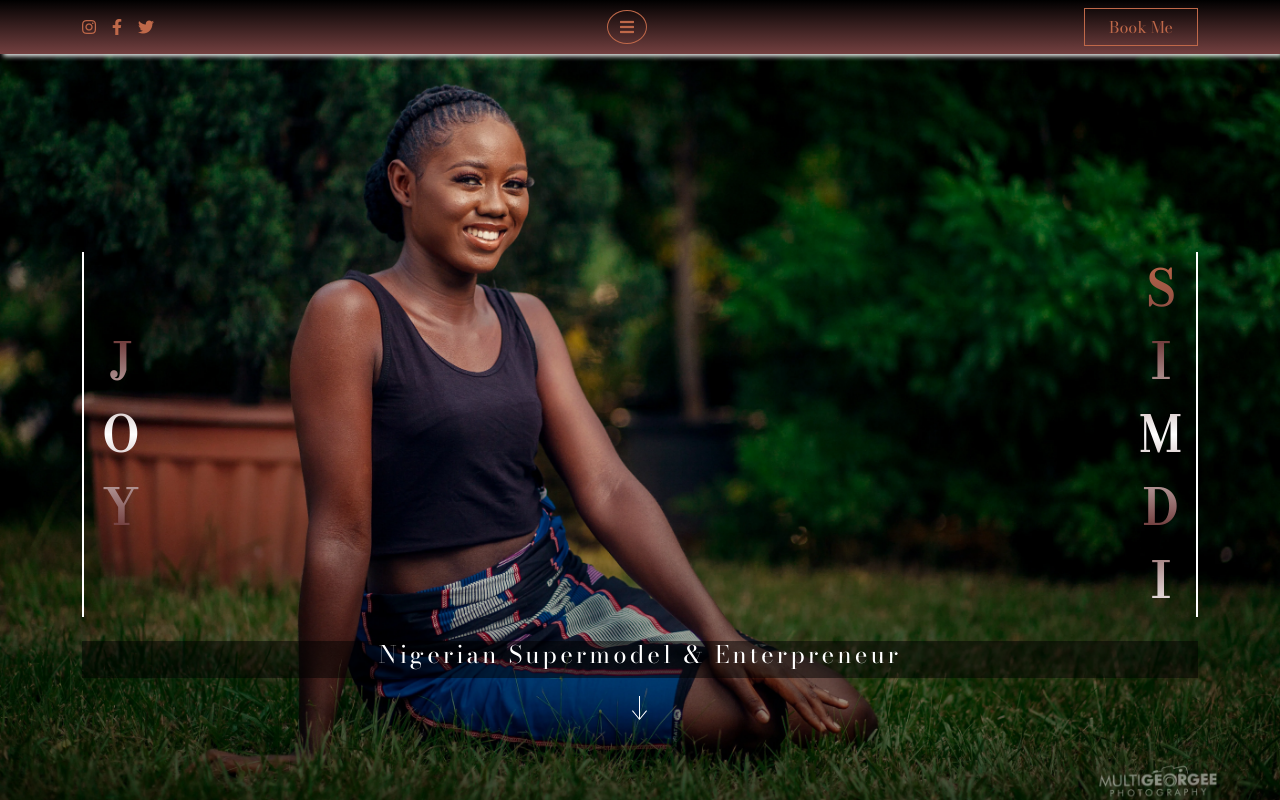
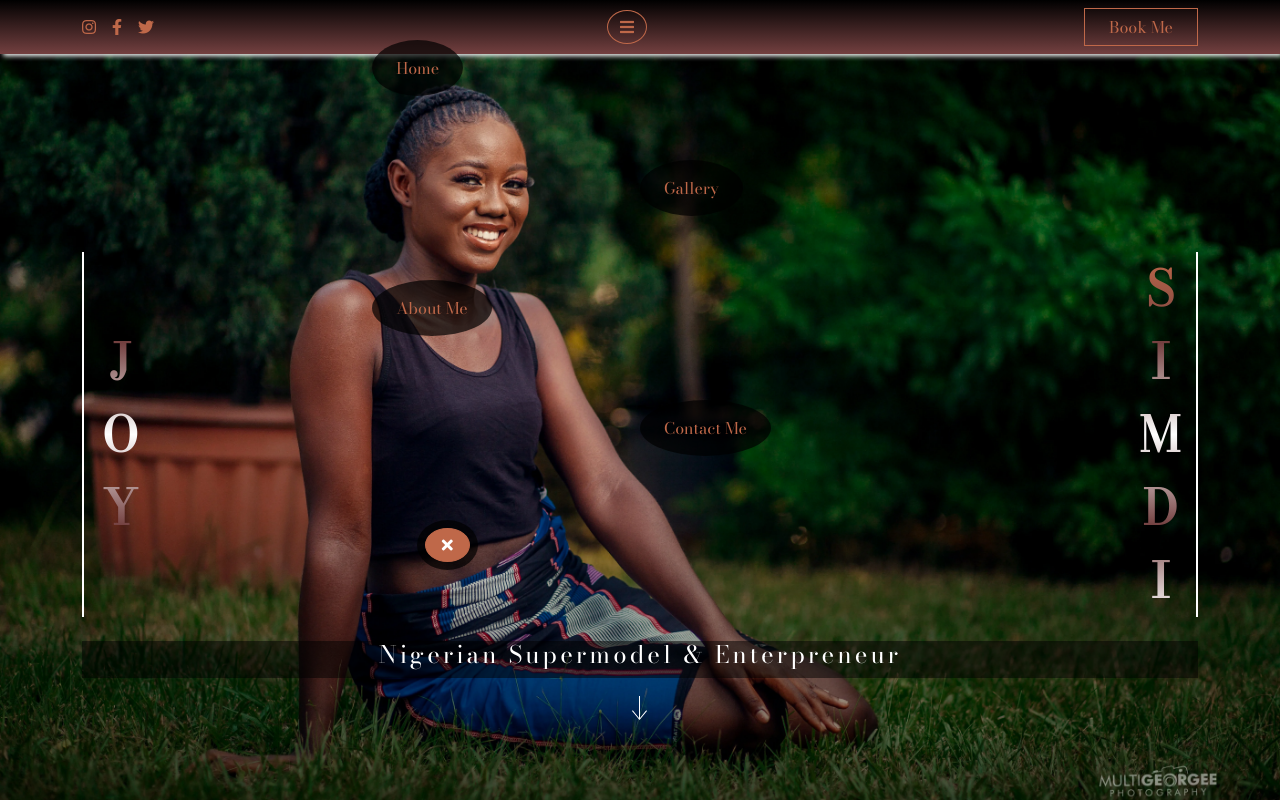
Before and after one commit to buezrico/simdi, a Next.js app: page / in a window 1280 px wide. Shown: the top 800 px of the page. Built offline with nearby package versions, Linux system fonts and the light colour scheme.

Commit message:
still on navbar

```diff
--- a/src/components/NavbarComp.tsx
+++ b/src/components/NavbarComp.tsx
@@ -4,13 +4,18 @@ import { gsap } from "gsap";
 const NavbarComp = () => {
   const [nav, setNav] = useState(false);
 
-  const tween = gsap.from(".menu", {
-    duration: 1.5,
-    ease: "elastic.out(1, 0.3)",
-    top: -90,
-    opacity: 0,
-    delay: 1,
-  });
+  // useEffect(() => {
+  //   let tween = gsap.to(".menu", { duration: 5, ease: "elastic", top: "50%" });
+  //   tween.play();
+  // }, []);
+
+  // const tween = gsap.to(".menu", {
+  //   duration: 1.5,
+  //   ease: "elastic.out(1, 0.3)",
+  //   top: -90,
+  //   opacity: 0,
+  //   delay: 1,
+  // });
 
   return (
     <nav className="navbar text-primary">
@@ -22,7 +27,7 @@ const NavbarComp = () => {
         </div>
 
         <button className="btn rounded-circle btn-outline-primary py-1">
-          <i className="fas fa-bars"></i>
+          <i className="fas fa-bars" id="menu" onClick={() => tween}></i>
         </button>
 
         <button className="btn rounded-0 btn-outline-primary px-md-4">
--- a/src/styles/globals.scss
+++ b/src/styles/globals.scss
@@ -71,11 +71,11 @@ header {
     .menu {
       position: fixed;
       display: block;
-      height: 70%;
+      height: 100%;
       width: 100%;
       transition: 0.7s ease-in-out;
       // padding: 5rem;
-      top: -100%;
+      top: 0;
       left: 0;
 
       .menu-wrapper {
```
